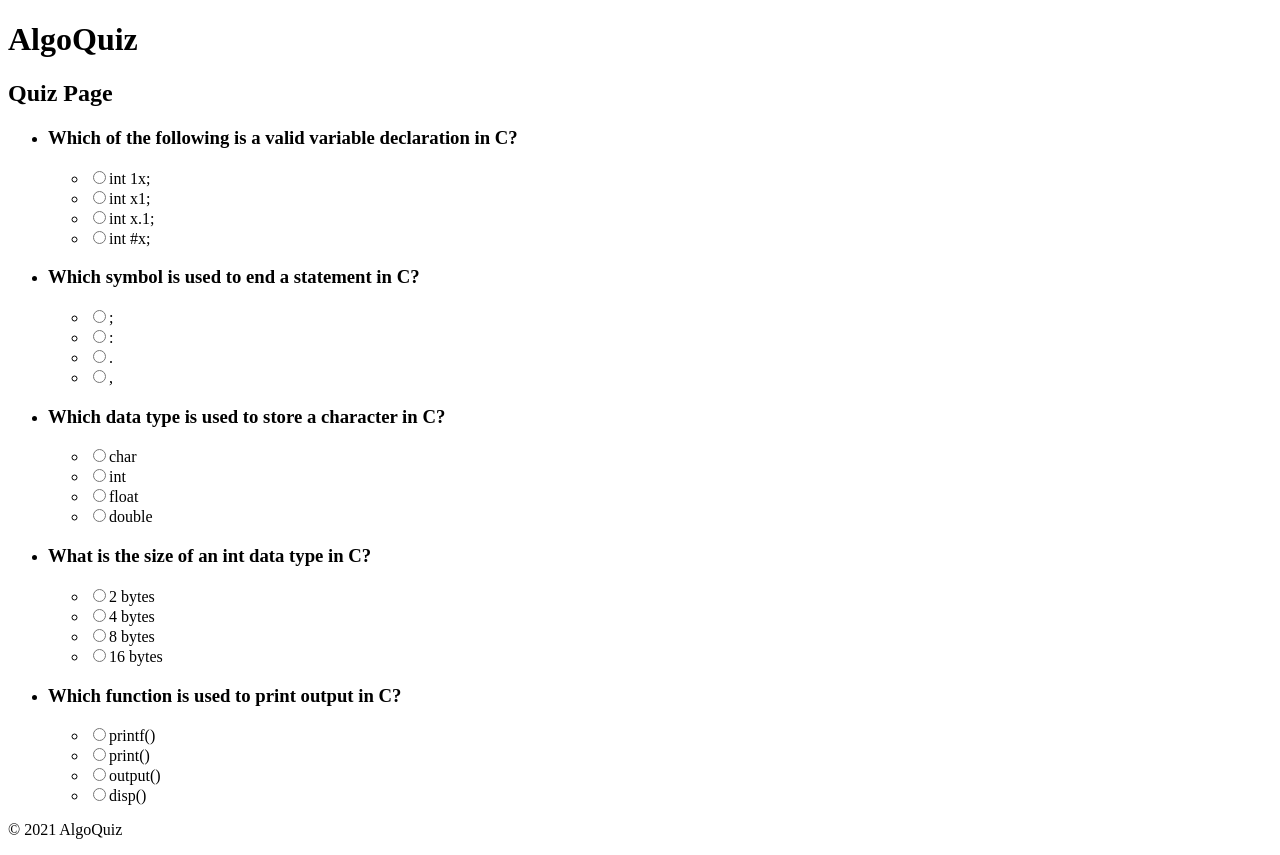
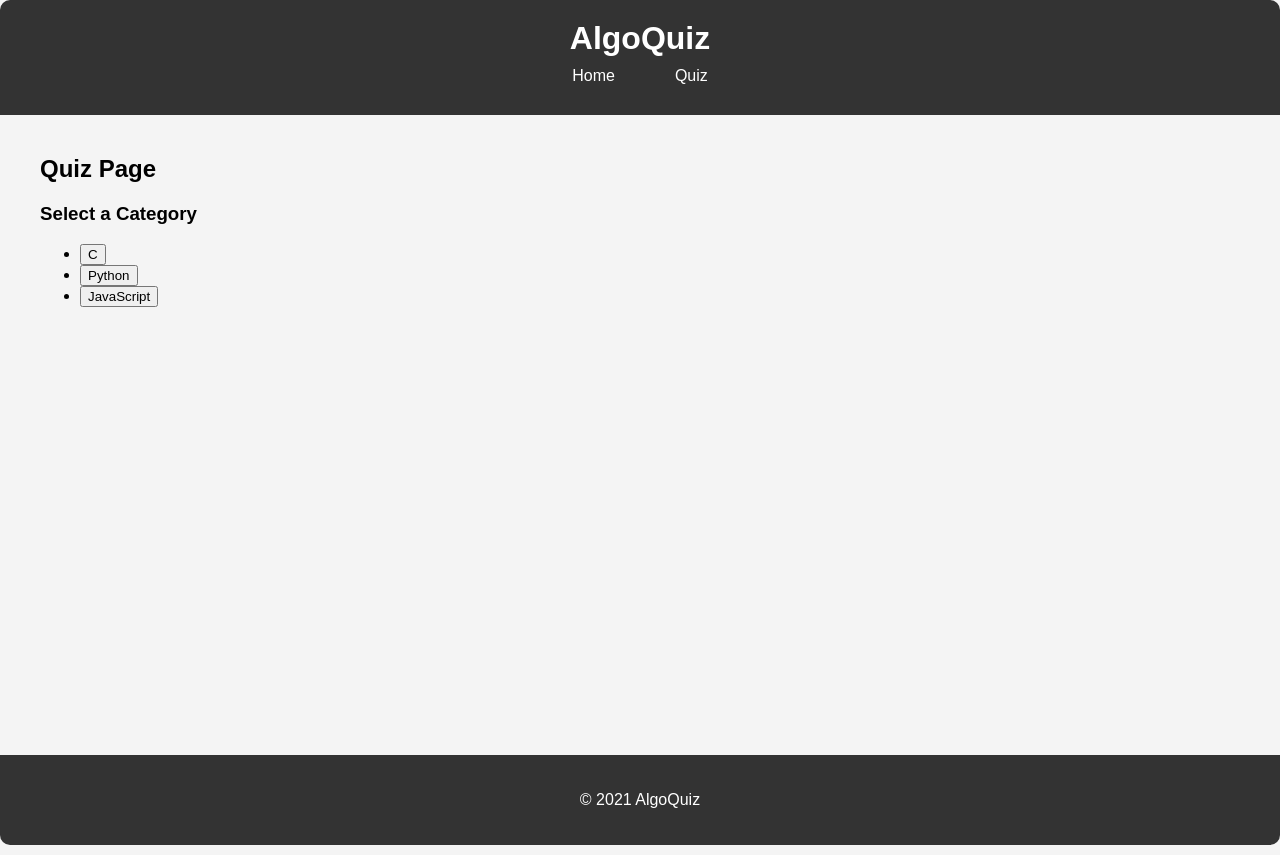
Before and after one commit to OMARTK1/algoquiz, a React (Create React App) app: page /quiz in a window 1280 px wide. Built offline with nearby package versions, Linux system fonts and the light colour scheme.

Commit message:
Added page resutls, implemented categories and levels and results(score), updated basic global styling, fixed dependencies

```diff
--- a/public/index.html
+++ b/public/index.html
@@ -1,3 +1,4 @@
+<!-- index.html -->
 <!DOCTYPE html>
 <html lang="en">
 <head>
--- a/src/App.js
+++ b/src/App.js
@@ -3,13 +3,16 @@ import React from "react";
 import { BrowserRouter as Router, Route, Routes } from "react-router-dom"; // Update import
 import Home from "./pages/Home";
 import Quiz from "./pages/Quiz";
+import Results from "./pages/results";
 
 const App = () => {
+  console.log("Rendering App"); // This will log when the component mounts or updates
   return (
     <Router>
       <Routes> {/* Change Switch to Routes */}
         <Route path="/" element={<Home />} /> {/* Update Route syntax */}
         <Route path="/quiz" element={<Quiz />} /> {/* Update Route syntax */}
+        <Route path="/results" element={<Results />} /> {/* Update Route syntax */}
       </Routes>
     </Router>
   );
--- a/src/components/Footer.js
+++ b/src/components/Footer.js
@@ -1,9 +1,28 @@
 // src/components/Footer.js
-import React from 'react';
+import React, { useEffect } from 'react';
 
 const Footer = () => {
+  useEffect(() => {
+    const footer = document.getElementById('footer');
+
+    const handleScroll = () => {
+      if ((window.innerHeight + window.scrollY) >= document.body.offsetHeight) {
+        footer.classList.add('visible'); // Show the footer
+      } else {
+        footer.classList.remove('visible'); // Hide the footer
+      }
+    };
+
+    window.addEventListener('scroll', handleScroll);
+
+    // Cleanup event listener on component unmount
+    return () => {
+      window.removeEventListener('scroll', handleScroll);
+    };
+  }, []);
+
   return (
-    <footer>
+    <footer id="footer">
       <p>© 2021 AlgoQuiz</p>
     </footer>
   );
--- a/src/components/Header.js
+++ b/src/components/Header.js
@@ -5,6 +5,16 @@ const Header = () => {
   return (
     <header>
       <h1>AlgoQuiz</h1>
+      <nav>
+        <ul>
+          <li>
+            <a href="/">Home</a>
+          </li>
+          <li>
+            <a href="/quiz">Quiz</a>
+          </li>
+        </ul>
+      </nav>
     </header>
   );
 };
--- a/src/index.js
+++ b/src/index.js
@@ -1,6 +1,7 @@
 import React from "react";
 import { createRoot } from "react-dom/client";
 import App from "./App";
+import "./styles.css";
 
 const container = document.getElementById("root");
 const root = createRoot(container);
--- a/src/pages/Home.js
+++ b/src/pages/Home.js
@@ -1,15 +1,22 @@
 // src/pages/Home.js
-import React from 'react';
+import React, { useEffect } from 'react'; // Import useEffect
+import { Link } from "react-router-dom";
 import Header from '../components/Header';
 import Footer from '../components/Footer';
 
 const Home = () => {
+  useEffect(() => {
+    console.log("HMR test"); // This will log when the component mounts or updates
+  }, []); // Empty dependency array means it runs once on mount
+
   return (
     <div>
       <Header />
       <main>
         <h2>Welcome to AlgoQuiz!</h2>
         <p>Test your knowledge of algorithms and data structures.</p>
+        <p>Click on the Quiz link in the navigation to get started.</p>
+        <Link to="/quiz">Quiz</Link>
       </main>
       <Footer />
     </div>
--- a/src/pages/Quiz.js
+++ b/src/pages/Quiz.js
@@ -1,36 +1,120 @@
-// src/pages/Quiz.js
-import React, { useEffect, useState } from "react";
-import Header from "../components/Header";
-import Footer from "../components/Footer";
-import quizData from "../data/quizData.json"; // Change to default import
+import React, { useState, useEffect } from 'react';
+import { useNavigate } from 'react-router-dom';
+import Header from '../components/Header';
+import Footer from '../components/Footer';
+import quizData from '../data/quizData.json';
 
 const Quiz = () => {
+  const [selectedCategory, setSelectedCategory] = useState(null);
+  const [selectedLevel, setSelectedLevel] = useState(null);
   const [questions, setQuestions] = useState([]);
+  const [answers, setAnswers] = useState({});
+  const [submitted, setSubmitted] = useState(false);
+  const [score, setScore] = useState(0);
+  const navigate = useNavigate(); // Initialize navigate hook
+
+  const categories = Object.keys(quizData);
+
+  const handleCategorySelect = (category) => {
+    setSelectedCategory(category);
+    setSelectedLevel(null);
+    setSubmitted(false);
+    setScore(0);
+  };
+
+  const handleLevelSelect = (level) => {
+    setSelectedLevel(level);
+    setSubmitted(false);
+    setScore(0);
+  };
 
   useEffect(() => {
-    // Assuming you want to access the "C" questions
-    setQuestions(quizData.C.easy); // Adjust this line to access the questions
-  }, []);
+    if (selectedCategory && selectedLevel) {
+      setQuestions(quizData[selectedCategory][selectedLevel]);
+      setAnswers({});
+    }
+  }, [selectedCategory, selectedLevel]);
+
+  const handleAnswerChange = (questionIndex, option) => {
+    setAnswers({
+      ...answers,
+      [questionIndex]: option,
+    });
+  };
+
+  const handleSubmit = () => {
+    let newScore = 0;
+    questions.forEach((question, index) => {
+      if (answers[index] === question.correct_answer) {
+        newScore += 1;
+      }
+    });
+    setScore(newScore);
+    setSubmitted(true);
+
+    // Navigate to results page with score and total questions
+    navigate('/results', { state: { score: newScore, total: questions.length } });
+  };
 
   return (
     <div>
       <Header />
       <main>
         <h2>Quiz Page</h2>
+        {!selectedCategory ? (
+          <div>
+            <h3>Select a Category</h3>
+            <ul>
+              {categories.map((category) => (
+                <li key={category}>
+                  <button onClick={() => handleCategorySelect(category)}>
+                    {category}
+                  </button>
+                </li>
+              ))}
+            </ul>
+          </div>
+        ) : !selectedLevel ? (
+          <div>
+            <h3>Select a Level for {selectedCategory}</h3>
+            <ul>
+              {Object.keys(quizData[selectedCategory]).map((level) => (
+                <li key={level}>
+                  <button onClick={() => handleLevelSelect(level)}>
+                    {level}
+                  </button>
+                </li>
+              ))}
+            </ul>
+          </div>
+        ) : (
+          <div>
+            <h3>{selectedCategory} - {selectedLevel} Quiz</h3>
             {questions.length > 0 ? (
+              <form onSubmit={(e) => { e.preventDefault(); handleSubmit(); }}>
                 <ul>
                   {questions.map((question, index) => (
-              <li key={index}> {/* Use index if there is no id */}
+                    <li key={index}>
                       <h3>{question.question}</h3>
                       <ul>
                         {question.options.map((option, optionIndex) => (
                           <li key={optionIndex}>
                             <input
                               type="radio"
-                        name={`question-${index}`} // Use index for unique names
-                        id={`answer-${optionIndex}`} // Use optionIndex for unique IDs
+                              name={`question-${index}`}
+                              id={`correct_answer-${index}-${optionIndex}`}
+                              value={option}
+                              onChange={() => handleAnswerChange(index, option)}
+                              disabled={submitted}
                             />
-                      <label htmlFor={`answer-${optionIndex}`}>
+                            <label
+                              htmlFor={`correct_answer-${index}-${optionIndex}`}
+                              style={
+                                submitted && option === question.correct_answer
+                                  ? { color: 'green' }
+                                  : {}
+                              }
+                            >
                               {option}
                             </label>
                           </li>
@@ -39,8 +123,12 @@ const Quiz = () => {
                     </li>
                   ))}
                 </ul>
+                <button type="submit">Submit Answers</button>
+              </form>
             ) : (
               <p>Loading...</p>
+            )}
+          </div>
         )}
       </main>
       <Footer />
--- /dev/null
+++ b/src/pages/results.js
@@ -0,0 +1,23 @@
+import React from "react";
+import Header from "../components/Header";
+import Footer from "../components/Footer";
+import { useLocation } from 'react-router-dom';
+
+const Results = () => {
+  const location = useLocation();
+  const { score, total } = location.state; // Destructure score and total from location state
+
+  return (
+    <div>
+      <Header />
+      <main>
+        <h1>Quiz Results</h1>
+        <p>Your score is: {score} out of {total}</p>
+        <p>You have completed the quiz</p>
+      </main>
+      <Footer />
+    </div>
+  );
+};
+
+export default Results;
--- /dev/null
+++ b/src/styles.css
@@ -0,0 +1,125 @@
+/* styles.css */
+body {
+  font-family: Arial, sans-serif;
+  margin: 0;
+  padding: 0;
+  background-color: #f4f4f4;
+}
+
+.container {
+  max-width: 800px;
+  margin: 0 auto;
+  padding: 20px;
+  background-color: #fff;
+  box-shadow: 0 0 10px rgba(0, 0, 0, 0.1);
+  border-radius: 10px;
+}
+
+header {
+  background-color: #333;
+  color: #fff;
+  padding: 20px 0;
+  text-align: center;
+  border-radius: 10px 10px 0 0;
+}
+
+header h1 {
+  margin: 0;
+  font-size: 2em;
+}
+
+nav ul {
+  list-style-type: none;
+  padding: 0;
+  margin: 0;
+  display: flex;
+  justify-content: center;
+}
+
+nav li {
+  margin: 0 10px;
+}
+
+nav a {
+  color: #fff;
+  text-decoration: none;
+  padding: 10px 20px;
+  display: block;
+  border-radius: 5px;
+}
+
+nav a:hover {
+  background-color: #555;
+  border-radius: 5px;
+}
+
+footer {
+  width: 100vw;
+  overflow-x: hidden;
+  width: 100%;
+  display: flex;
+  flex-direction: column;
+  align-items: center;
+  padding: 20px 0;
+  background-color: #333; /* Dark background */
+  color: #fff; /* White text */
+  position: fixed; /* Keep footer at bottom */
+  left: 0;
+  position: relative;
+  bottom: 0;
+  transition: bottom 0.3s ease-in-out;
+  text-align: center;
+  border-radius: 0 0 10px 10px;
+}
+
+footer .footer-content {
+  display: flex;
+  justify-content: space-between;
+  width: 100%;
+  max-width: 800px;
+  flex-wrap: wrap;
+}
+
+footer .footer-content div {
+  margin: 10px;
+}
+
+footer .footer-content a {
+  color: #add8e6; /* Light blue links */
+  text-decoration: none;
+}
+
+footer .footer-content a:hover {
+  text-decoration: underline;
+}
+
+footer .social-icons {
+  display: flex;
+  justify-content: center;
+  margin-top: 10px;
+}
+
+footer .social-icons a {
+  margin: 0 10px;
+  color: #fff;
+  font-size: 1.5em;
+}
+
+footer .social-icons a:hover {
+  color: #add8e6;
+}
+
+footer .copyright {
+  margin-top: 20px;
+  font-size: 0.9em;
+}
+
+/* Show the footer when a class is added */
+footer.visible {
+  bottom: 0; /* Show the footer */
+}
+
+main {
+  padding: 20px 40px;
+  min-height: calc(100vh - 200px); /* Ensure footer stays at the bottom */
+}
```
Also changed, not shown: package.json (+12 -6 lines), 1 other file (tests, documents, lock files or other folders). Lines whose indentation alone changed are shown as unchanged.
